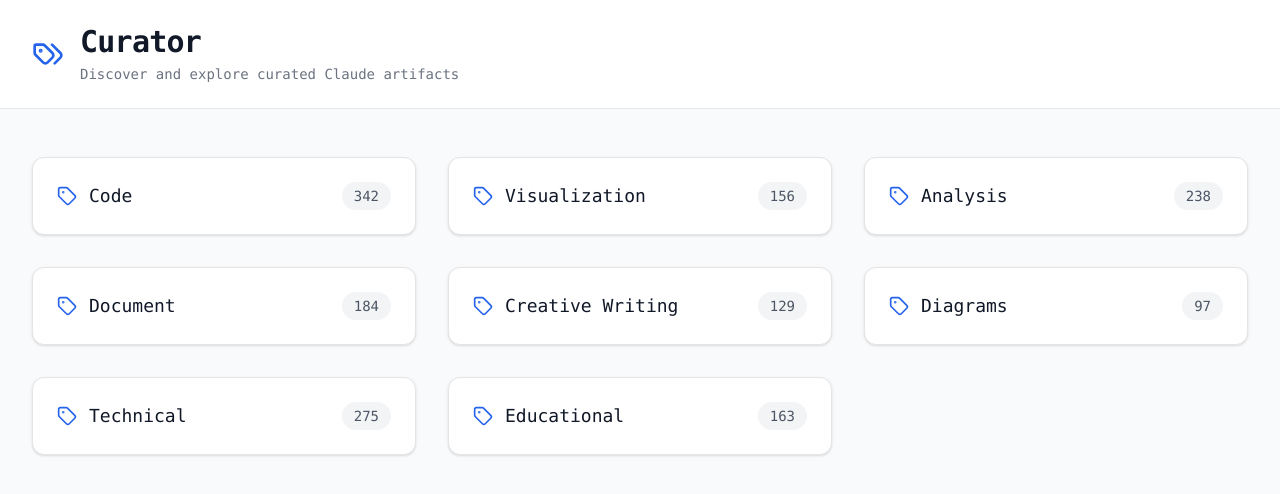
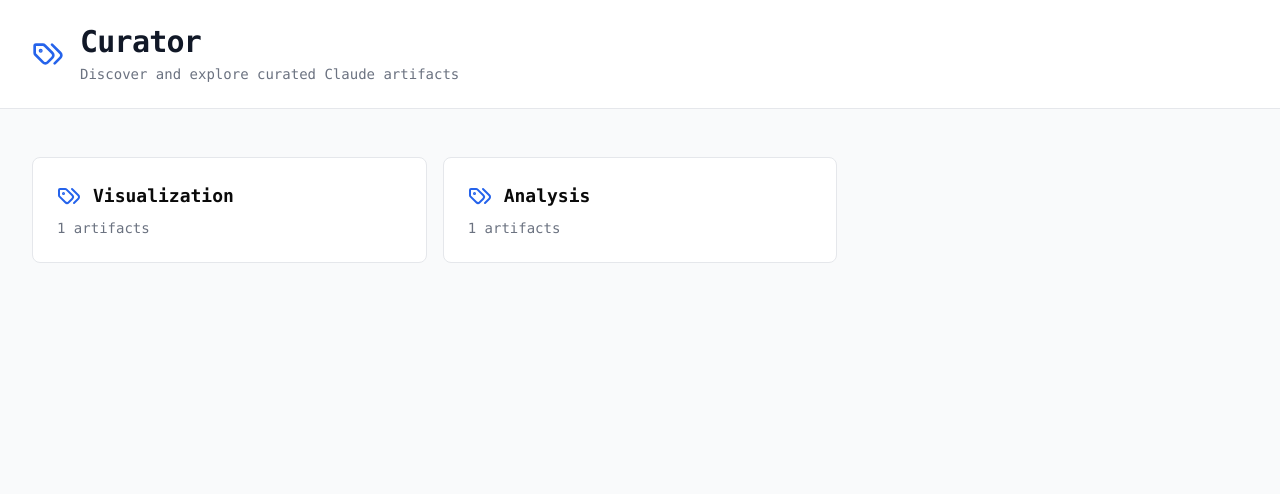
Before and after one commit to hinke/curator, a Next.js app: page / in a window 1280 px wide. Shown: the top 494 px of the page. Built offline with nearby package versions, Linux system fonts and the light colour scheme.

Commit message:
Updated design to not show inline. Also moved all data to a file

```diff
--- a/src/app/page.tsx
+++ b/src/app/page.tsx
@@ -1,23 +1,26 @@
 import React from 'react';
-import { Tag, Tags } from 'lucide-react';
-import { Card, CardContent } from '@/components/ui/card';
+import { Tags } from 'lucide-react';
 import Link from 'next/link';
+import { artifacts } from '@/data/artifacts';
 
-export default function CuratorLanding() {
-  const tags = [
-    { id: 'code', label: 'Code', count: 342 },
-    { id: 'visualization', label: 'Visualization', count: 156 },
-    { id: 'analysis', label: 'Analysis', count: 238 },
-    { id: 'document', label: 'Document', count: 184 },
-    { id: 'creative', label: 'Creative Writing', count: 129 },
-    { id: 'diagram', label: 'Diagrams', count: 97 },
-    { id: 'technical', label: 'Technical', count: 275 },
-    { id: 'educational', label: 'Educational', count: 163 }
-  ];
+// Get unique tags from artifacts
+const getUniqueTags = () => {
+  const tags = new Set(artifacts.map(artifact => artifact.tag));
+  return Array.from(tags);
+};
+
+// Sample mapping of tag slugs to readable names (you might want to move this to a shared location)
+const TAG_NAMES: { [key: string]: string } = {
+  'visualization': 'Visualization',
+  'code': 'Code',
+  'analysis': 'Analysis',
+};
+
+export default function HomePage() {
+  const tags = getUniqueTags();
 
   return (
     <div className="min-h-screen bg-gray-50">
-      {/* Header */}
       <header className="bg-white border-b border-gray-200">
         <div className="max-w-7xl mx-auto px-4 py-6 sm:px-6 lg:px-8">
           <div className="flex items-center space-x-4">
@@ -30,26 +33,25 @@
         </div>
       </header>
 
-      {/* Main content */}
       <main className="max-w-7xl mx-auto px-4 py-12 sm:px-6 lg:px-8">
-        <div className="grid grid-cols-1 gap-8 md:grid-cols-2 lg:grid-cols-3">
+        <div className="grid grid-cols-1 gap-4 sm:grid-cols-2 lg:grid-cols-3">
           {tags.map((tag) => (
-            <Link key={tag.id} href={`/tag/${tag.id}`}>
-              <Card className="group hover:shadow-lg transition-shadow duration-200 cursor-pointer">
-                <CardContent className="p-6">
-                  <div className="flex items-center justify-between">
-                    <div className="flex items-center space-x-3">
-                      <Tag className="h-5 w-5 text-blue-600 group-hover:text-blue-700" />
-                      <span className="font-mono text-lg font-medium text-gray-900">
-                        {tag.label}
-                      </span>
-                    </div>
-                    <span className="px-3 py-1 rounded-full bg-gray-100 text-sm font-mono text-gray-600">
-                      {tag.count}
-                    </span>
-                  </div>
-                </CardContent>
-              </Card>
+            <Link
+              key={tag}
+              href={`/tag/${tag}`}
+              className="block hover:transform hover:scale-[1.02] transition-all"
+            >
+              <div className="bg-white rounded-lg border border-gray-200 p-6 hover:shadow-md transition-shadow">
+                <div className="flex items-center space-x-3">
+                  <Tags className="h-6 w-6 text-blue-600" />
+                  <h2 className="text-lg font-mono font-semibold">
+                    {TAG_NAMES[tag] || tag}
+                  </h2>
+                </div>
+                <p className="mt-2 text-sm text-gray-500 font-mono">
+                  {artifacts.filter(a => a.tag === tag).length} artifacts
+                </p>
+              </div>
             </Link>
           ))}
         </div>
--- a/src/app/tag/[slug]/page.tsx
+++ b/src/app/tag/[slug]/page.tsx
@@ -1,7 +1,8 @@
 import React from 'react';
-import { Tags, ArrowLeft, ExternalLink } from 'lucide-react';
+import { Tags, ArrowLeft, ExternalLink, BarChart3, LineChart, Code2 } from 'lucide-react';
 import { Card, CardContent, CardHeader, CardTitle } from '@/components/ui/card';
 import Link from 'next/link';
+import { artifacts, type Artifact } from '@/data/artifacts';
 
 // Get the correct Next.js types
 type Props = {
@@ -16,24 +17,44 @@
   // ... add other mappings
 };
 
-const getArtifacts = async (tagSlug: string) => {
-  // This would typically be an API call
-  return [
-    {
-      id: 1,
-      title: "Sales Dashboard",
-      type: "visualization",
-      content: (
-        <div className="w-full h-64 bg-blue-50 rounded-lg p-4">
-          <div className="space-y-2">
-            <div className="w-full h-8 bg-blue-200 rounded animate-pulse" />
-            <div className="w-3/4 h-8 bg-blue-300 rounded animate-pulse" />
-            <div className="w-1/2 h-8 bg-blue-400 rounded animate-pulse" />
+const getArtifacts = async (tagSlug: string): Promise<Artifact[]> => {
+  // Filter artifacts by tag
+  return artifacts.filter(artifact => artifact.tag === tagSlug);
+};
+
+// Create a new component for rendering individual artifacts
+const ArtifactCard = ({ artifact }: { artifact: Artifact }) => {
+  return (
+    <Card className="hover:shadow-md transition-shadow">
+      <CardHeader className="p-4 pb-2">
+        <div className="flex items-center justify-between">
+          <div className="flex items-center space-x-3">
+            <div className="text-blue-600">
+              {artifact.tag === 'visualization' && <BarChart3 className="h-5 w-5" />}
+              {artifact.tag === 'analysis' && <LineChart className="h-5 w-5" />}
+              {artifact.tag === 'code' && <Code2 className="h-5 w-5" />}
+            </div>
+            <CardTitle className="font-mono text-sm">
+              {artifact.title}
+            </CardTitle>
           </div>
+          <Link
+            href={artifact.url}
+            target="_blank"
+            className="p-1.5 hover:bg-gray-100 rounded-full transition-colors"
+            aria-label={`Open ${artifact.title} in new tab`}
+          >
+            <ExternalLink className="h-4 w-4 text-gray-500" />
+          </Link>
         </div>
-      )
-    },
-  ];
+      </CardHeader>
+      <CardContent className="px-4 pb-3 pt-0">
+        <p className="text-xs text-gray-400 font-mono truncate" title={artifact.url}>
+          {artifact.url}
+        </p>
+      </CardContent>
+    </Card>
+  );
 };
 
 async function TagArtifactsPage({ params }: Props) {
@@ -63,27 +84,11 @@
         </div>
       </header>
 
-      {/* Main content */}
+      {/* Updated main content with more compact grid */}
       <main className="max-w-7xl mx-auto px-4 py-12 sm:px-6 lg:px-8">
-        <div className="grid grid-cols-1 gap-8 md:grid-cols-2">
+        <div className="grid grid-cols-1 gap-4 sm:grid-cols-2 lg:grid-cols-3">
           {artifacts.map((artifact) => (
-            <Card key={artifact.id} className="overflow-hidden">
-              <CardHeader className="bg-white border-b border-gray-100">
-                <div className="flex items-center justify-between">
-                  <CardTitle className="font-mono text-lg">
-                    {artifact.title}
-                  </CardTitle>
-                  <button className="p-1 hover:bg-gray-100 rounded-full transition-colors">
-                    <ExternalLink className="h-4 w-4 text-gray-500" />
-                  </button>
-                </div>
-              </CardHeader>
-              <CardContent className="p-0">
-                <div className="relative">
-                  {artifact.content}
-                </div>
-              </CardContent>
-            </Card>
+            <ArtifactCard key={artifact.id} artifact={artifact} />
           ))}
         </div>
       </main>
--- /dev/null
+++ b/src/data/artifacts.ts
@@ -0,0 +1,22 @@
+export type Artifact = {
+  id: string;
+  url: string;
+  title: string;
+  tag: string;
+};
+
+export const artifacts: Artifact[] = [
+  {
+    id: '46897436-e06e-4ccc-b8f4-3df90c47f9bc',
+    url: 'https://claude.site/artifacts/46897436-e06e-4ccc-b8f4-3df90c47f9bc',
+    title: 'Sales Dashboard',
+    tag: 'visualization'
+  },
+  {
+    id: '12345678-abcd-efgh-ijkl-mnopqrstuvwx',
+    url: 'https://claude.site/artifacts/12345678-abcd-efgh-ijkl-mnopqrstuvwx',
+    title: 'Revenue Analysis',
+    tag: 'analysis'
+  },
+  // Add more artifacts here...
+];
```
